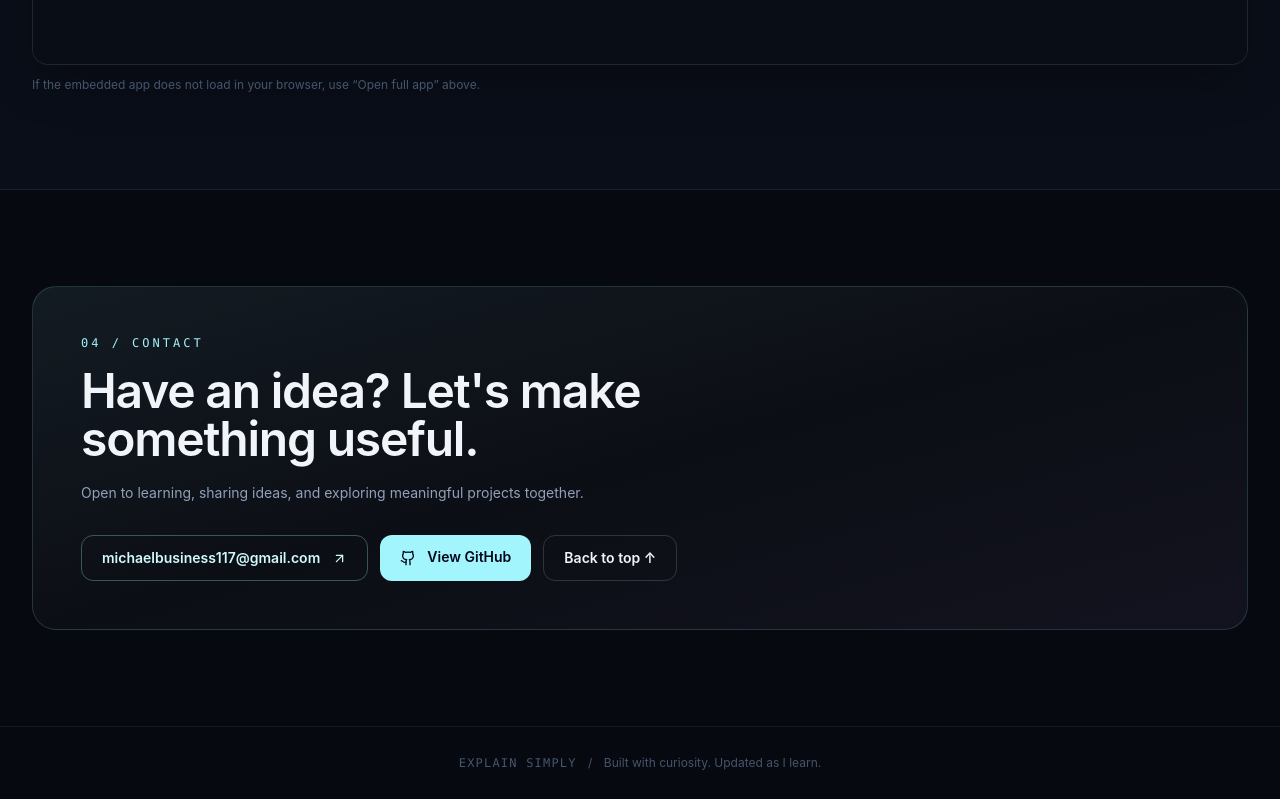
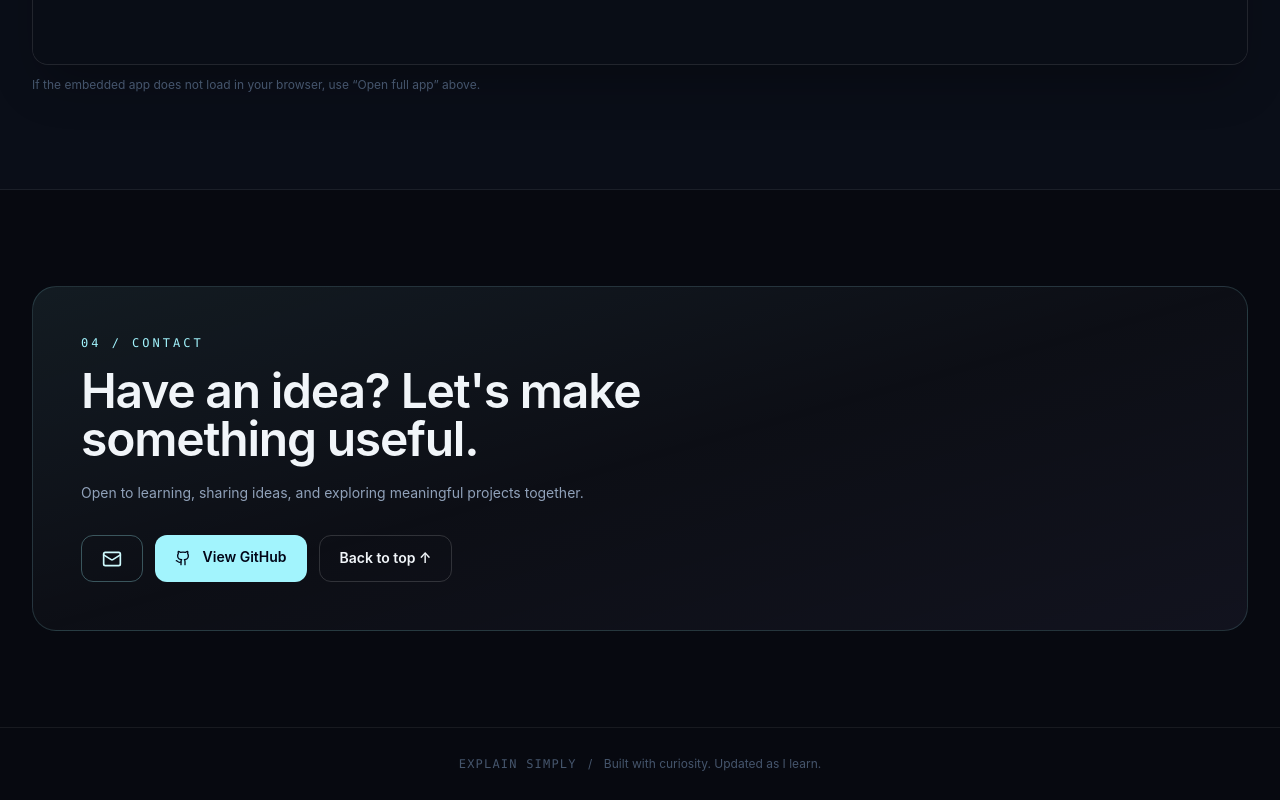
Before and after one commit to kdrryan/Explain-Simply, a React (Vite) app: page / in a window 1280 px wide. Shown: the part 3098-3898 px from the top of the page. Built offline with nearby package versions, Linux system fonts and the light colour scheme.

Commit message:
Show email icon instead of address in contact button

```diff
--- a/src/Portfolio.tsx
+++ b/src/Portfolio.tsx
@@ -1,5 +1,5 @@
 import React from 'react';
-import { ArrowDown, ArrowUpRight, Bot, Code2, Github, Layers3, Terminal } from 'lucide-react';
+import { ArrowDown, ArrowUpRight, Bot, Code2, Github, Layers3, Mail, Terminal } from 'lucide-react';
 
 const projects = [
   {
@@ -100,7 +100,7 @@ export default function Portfolio() {
       <section id="contact" className="relative z-10 mx-auto max-w-7xl px-5 py-20 sm:px-8 md:py-24">
         <div className="rounded-3xl border border-cyan-200/15 bg-gradient-to-br from-cyan-200/[0.08] via-white/[0.025] to-violet-300/[0.06] p-7 sm:p-12">
           <p className="font-mono text-xs tracking-[0.25em] text-cyan-200">04 / CONTACT</p><h2 className="mt-4 max-w-2xl text-3xl font-semibold tracking-tight sm:text-5xl">Have an idea? Let's make something useful.</h2><p className="mt-4 max-w-xl text-sm leading-7 text-slate-400">Open to learning, sharing ideas, and exploring meaningful projects together.</p>
-          <div className="mt-7 flex flex-wrap gap-3"><a href="mailto:michaelbusiness117@gmail.com" className="rounded-xl border border-cyan-200/30 px-5 py-3 text-sm font-semibold text-cyan-100 transition hover:bg-cyan-200/10">michaelbusiness117@gmail.com <ArrowUpRight className="ml-2 inline" size={15}/></a><a href="https://github.com/kdrryan/Explain-Simply" target="_blank" rel="noreferrer" className="rounded-xl bg-cyan-200 px-5 py-3 text-sm font-semibold text-slate-950 transition hover:bg-cyan-100"><Github className="mr-2 inline" size={16}/> View GitHub</a><a href="#home" className="rounded-xl border border-white/15 px-5 py-3 text-sm font-semibold transition hover:border-cyan-200/40">Back to top ↑</a></div>
+          <div className="mt-7 flex flex-wrap gap-3"><a href="mailto:michaelbusiness117@gmail.com" className="rounded-xl border border-cyan-200/30 px-5 py-3 text-sm font-semibold text-cyan-100 transition hover:bg-cyan-200/10"><Mail className="inline" size={20} aria-label="Email" /></a><a href="https://github.com/kdrryan/Explain-Simply" target="_blank" rel="noreferrer" className="rounded-xl bg-cyan-200 px-5 py-3 text-sm font-semibold text-slate-950 transition hover:bg-cyan-100"><Github className="mr-2 inline" size={16}/> View GitHub</a><a href="#home" className="rounded-xl border border-white/15 px-5 py-3 text-sm font-semibold transition hover:border-cyan-200/40">Back to top ↑</a></div>
         </div>
       </section>
 
```
